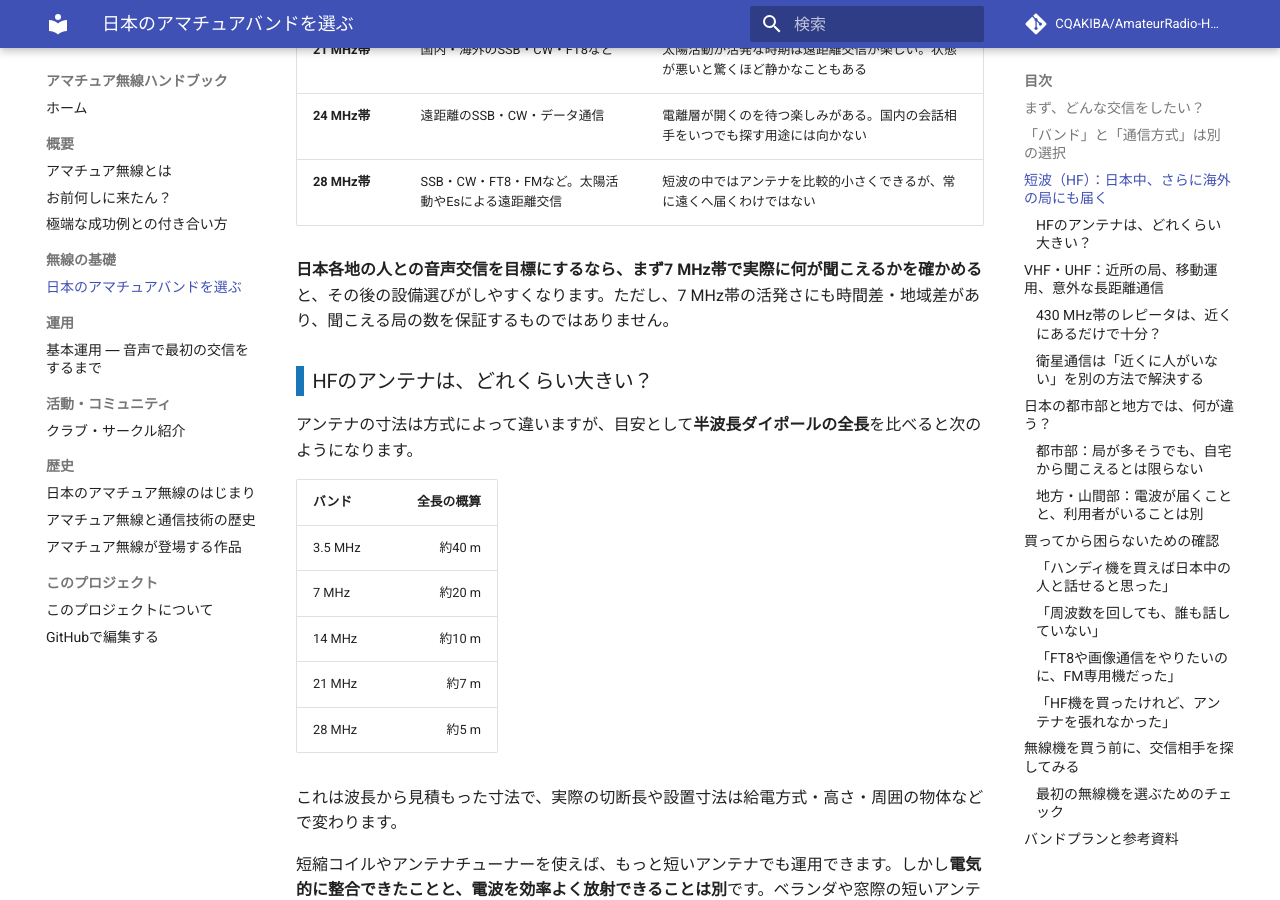
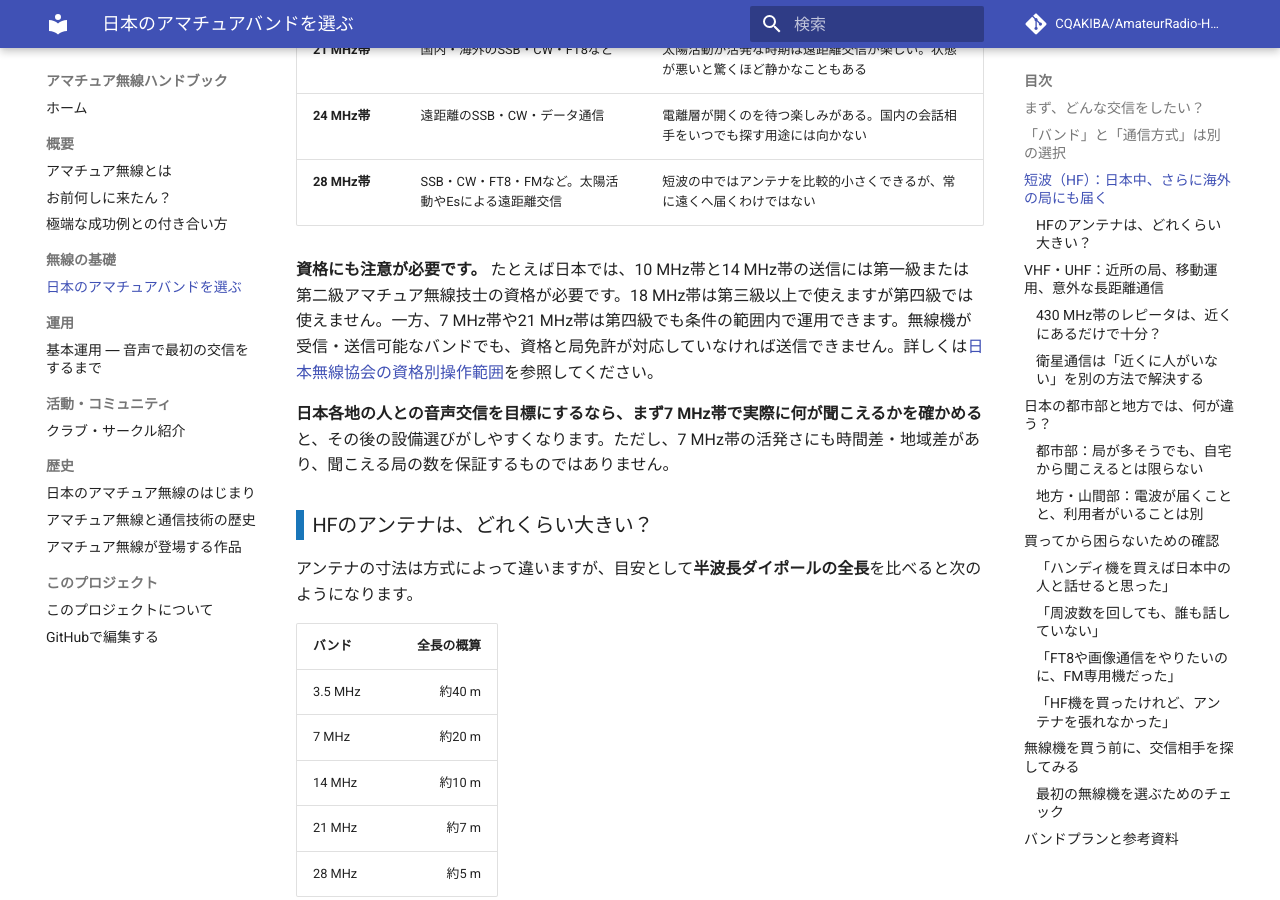
Before and after one commit to CQAKIBA/AmateurRadio-Handbook, an MkDocs documentation site: the page built from docs/02_無線の基礎/japan-band-guide.md, in a window 1280 px wide and 900 px high, scrolled down 2333 px. Built offline with MkDocs 1.6.1 and Material for MkDocs 9.7.7, drawn with Linux system fonts in a browser that asks for light colours; comment, search, counter and statistics services are not loaded.

Commit message:
docs: explain class-based HF restrictions to avoid buying unusable equipment

```diff
--- a/docs/02_無線の基礎/japan-band-guide.md
+++ b/docs/02_無線の基礎/japan-band-guide.md
@@ -46,6 +46,8 @@ HF帯では電離層によって電波が地上へ戻ってくるため、見通
 | **21 MHz帯** | 国内・海外のSSB・CW・FT8など | 太陽活動が活発な時期は遠距離交信が楽しい。状態が悪いと驚くほど静かなこともある |
 | **24 MHz帯** | 遠距離のSSB・CW・データ通信 | 電離層が開くのを待つ楽しみがある。国内の会話相手をいつでも探す用途には向かない |
 | **28 MHz帯** | SSB・CW・FT8・FMなど。太陽活動やEsによる遠距離交信 | 短波の中ではアンテナを比較的小さくできるが、常に遠くへ届くわけではない |
+
+**資格にも注意が必要です。** たとえば日本では、10 MHz帯と14 MHz帯の送信には第一級または第二級アマチュア無線技士の資格が必要です。18 MHz帯は第三級以上で使えますが第四級では使えません。一方、7 MHz帯や21 MHz帯は第四級でも条件の範囲内で運用できます。無線機が受信・送信可能なバンドでも、資格と局免許が対応していなければ送信できません。詳しくは[日本無線協会の資格別操作範囲](https://www.nichimu.or.jp/denpa/shikaku/ama/index.html)を参照してください。
 
 **日本各地の人との音声交信を目標にするなら、まず7 MHz帯で実際に何が聞こえるかを確かめる**と、その後の設備選びがしやすくなります。ただし、7 MHz帯の活発さにも時間差・地域差があり、聞こえる局の数を保証するものではありません。
 
```
